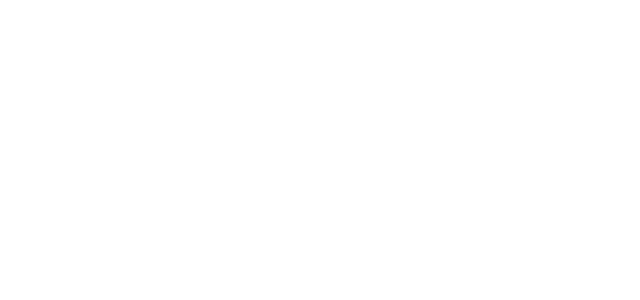
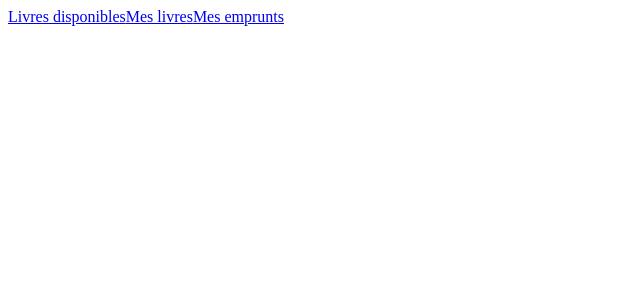
Before and after one commit to smaestri/sharebook, a React (Create React App) app in the folder frontend/my-app/: page / in a window 1280 px wide. Before the commit this address had no page. Shown: the top 300 px of the page, without its empty margins (0-640 px from the left). Built offline with nearby package versions, Linux system fonts and the light colour scheme.

Commit message:
Session 99 - Header

```diff
--- a/frontend/my-app/src/App.js
+++ b/frontend/my-app/src/App.js
@@ -4,12 +4,14 @@
 import ListBooks from './ListBooks'
 import MyBooks from './MyBooks'
 import Login from './Login'
+import Header from './Header'
 import MyBorrows from './MyBorrows'
 
 function App() {
 
   return (
     <div>
+       <Header />
       <div className="App">
         <Routes>
           <Route path="listBooks" element={<ListBooks />} />
--- /dev/null
+++ b/frontend/my-app/src/Header.js
@@ -0,0 +1,9 @@
+import { Link } from "react-router-dom";
+
+export default function Header() {
+    return <div>
+        <Link to="listBooks">Livres disponibles</Link>
+        <Link to="myBooks">Mes livres</Link>
+        <Link to="myBorrows">Mes emprunts</Link>
+        </div>
+}
```
